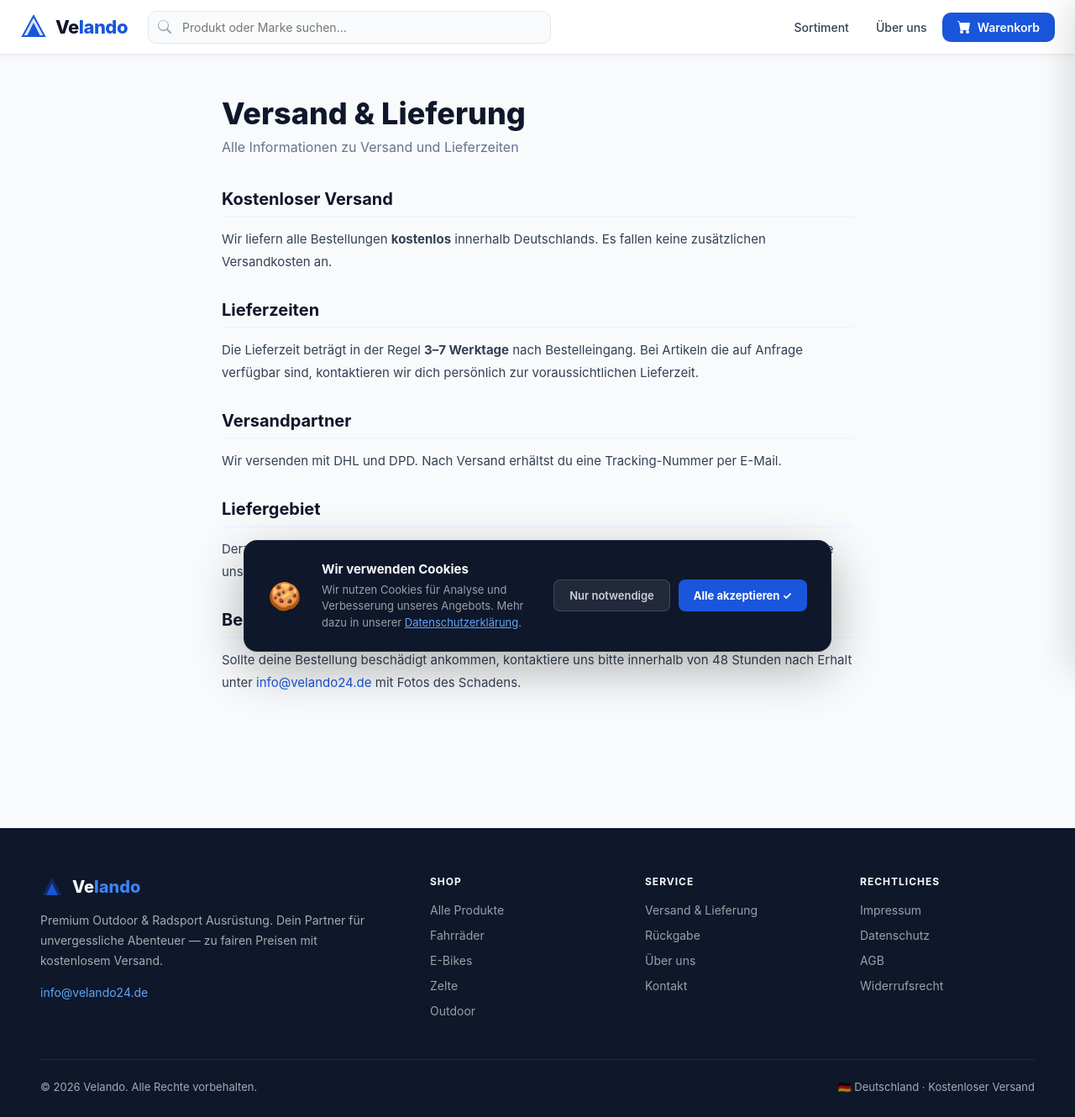
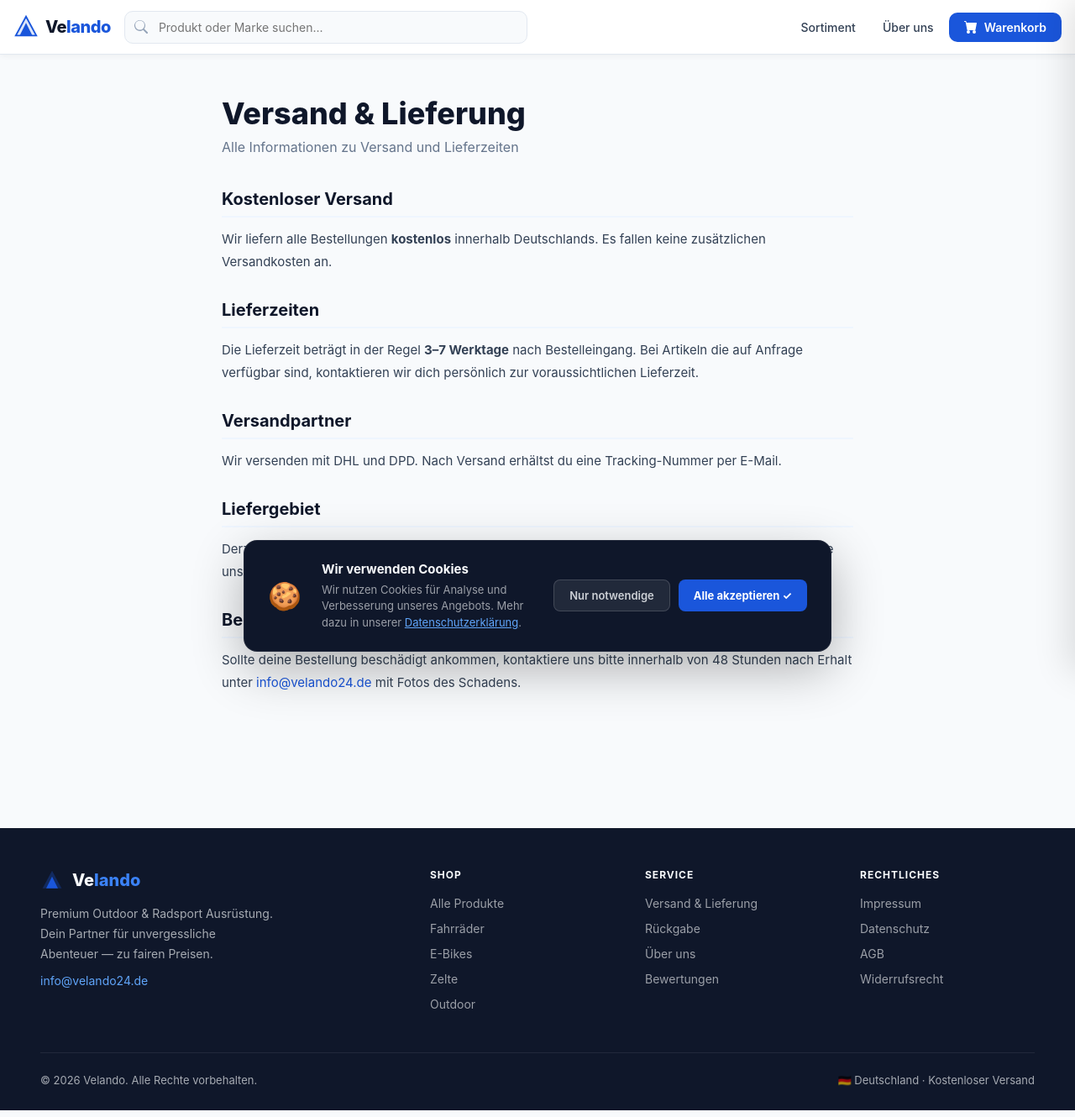
Before and after one commit to Bergerkush/velando, a Next.js app: page /versand in a window 1280 px wide. Shown: the whole page at 84% size. Built offline with nearby package versions, Linux system fonts and the light colour scheme.

Commit message:
Add files via upload

```diff
--- a/components/Footer.js
+++ b/components/Footer.js
@@ -2,38 +2,31 @@ import Link from 'next/link'
 
 export default function Footer() {
   return (
-    <footer style={{
-      background: '#0f172a',
-      color: 'rgba(248,250,252,0.65)',
-      padding: '56px 24px 28px',
-      marginTop: 80
-    }}>
+    <footer style={{ background: '#0f172a', color: 'rgba(248,250,252,0.65)', padding: '48px 24px 28px', marginTop: 80 }}>
+      <style>{`
+        .footer-grid { display: grid; grid-template-columns: 2fr 1fr 1fr 1fr; gap: 48; margin-bottom: 48px; }
+        @media (max-width: 768px) {
+          .footer-grid { grid-template-columns: 1fr 1fr !important; gap: 32px !important; }
+          .footer-brand { grid-column: 1 / -1; }
+        }
+        @media (max-width: 480px) {
+          .footer-grid { grid-template-columns: 1fr !important; }
+        }
+      `}</style>
       <div className="container">
-        <div style={{
-          display: 'grid',
-          gridTemplateColumns: '2fr 1fr 1fr 1fr',
-          gap: 48,
-          marginBottom: 48
-        }}>
-          {/* Brand */}
-          <div>
+        <div className="footer-grid" style={{ display: 'grid', gridTemplateColumns: '2fr 1fr 1fr 1fr', gap: 48, marginBottom: 48 }}>
+          <div className="footer-brand">
             <div style={{ display: 'flex', alignItems: 'center', gap: 10, marginBottom: 14 }}>
               <svg width="28" height="28" viewBox="0 0 32 32" fill="none">
                 <path d="M16 3L29 27H3L16 3Z" fill="#1a56db" opacity="0.3"/>
                 <path d="M16 11L24 27H8L16 11Z" fill="#1a56db"/>
               </svg>
-              <span style={{ fontWeight: 800, fontSize: 20, color: '#f8fafc' }}>
-                Ve<span style={{ color: '#3b82f6' }}>lando</span>
-              </span>
+              <span style={{ fontWeight: 800, fontSize: 20, color: '#f8fafc' }}>Ve<span style={{ color: '#3b82f6' }}>lando</span></span>
             </div>
-            <p style={{ fontSize: 14, lineHeight: 1.7 }}>
-              Premium Outdoor & Radsport Ausrüstung. Dein Partner für unvergessliche Abenteuer — zu fairen Preisen mit kostenlosem Versand.
+            <p style={{ fontSize: 14, lineHeight: 1.7, maxWidth: 280 }}>
+              Premium Outdoor & Radsport Ausrüstung. Dein Partner für unvergessliche Abenteuer — zu fairen Preisen.
             </p>
-            <div style={{ marginTop: 16 }}>
-              <a href="mailto:info@velando24.de" style={{ color: '#60a5fa', fontSize: 14, textDecoration: 'none' }}>
-                info@velando24.de
-              </a>
-            </div>
+            <a href="mailto:info@velando24.de" style={{ color: '#60a5fa', fontSize: 14, textDecoration: 'none', display: 'block', marginTop: 12 }}>info@velando24.de</a>
           </div>
 
           <FooterCol title="Shop" links={[
@@ -48,7 +41,7 @@ export default function Footer() {
             { label: 'Versand & Lieferung', href: '/versand' },
             { label: 'Rückgabe', href: '/rueckgabe' },
             { label: 'Über uns', href: '/ueber-uns' },
-            { label: 'Kontakt', href: 'mailto:info@velando24.de' },
+            { label: 'Bewertungen', href: '/bewertungen' },
           ]} />
 
           <FooterCol title="Rechtliches" links={[
@@ -59,16 +52,7 @@ export default function Footer() {
           ]} />
         </div>
 
-        <div style={{
-          borderTop: '1px solid rgba(255,255,255,0.08)',
-          paddingTop: 24,
-          display: 'flex',
-          justifyContent: 'space-between',
-          alignItems: 'center',
-          fontSize: 13,
-          flexWrap: 'wrap',
-          gap: 8
-        }}>
+        <div style={{ borderTop: '1px solid rgba(255,255,255,0.08)', paddingTop: 24, display: 'flex', justifyContent: 'space-between', alignItems: 'center', fontSize: 13, flexWrap: 'wrap', gap: 8 }}>
           <span>© 2026 Velando. Alle Rechte vorbehalten.</span>
           <span>🇩🇪 Deutschland · Kostenloser Versand</span>
         </div>
@@ -80,30 +64,14 @@ export default function Footer() {
 function FooterCol({ title, links }) {
   return (
     <div>
-      <h4 style={{
-        fontSize: 12,
-        fontWeight: 700,
-        textTransform: 'uppercase',
-        letterSpacing: '1px',
-        color: '#f8fafc',
-        marginBottom: 16
-      }}>
-        {title}
-      </h4>
+      <h4 style={{ fontSize: 12, fontWeight: 700, textTransform: 'uppercase', letterSpacing: '1px', color: '#f8fafc', marginBottom: 16 }}>{title}</h4>
       <ul style={{ listStyle: 'none', display: 'flex', flexDirection: 'column', gap: 10 }}>
         {links.map(l => (
           <li key={l.label}>
-            <a href={l.href} style={{
-              color: 'rgba(248,250,252,0.6)',
-              fontSize: 14,
-              transition: 'color 0.2s',
-              textDecoration: 'none'
-            }}
-            onMouseEnter={e => e.target.style.color = '#3b82f6'}
-            onMouseLeave={e => e.target.style.color = 'rgba(248,250,252,0.6)'}
-            >
-              {l.label}
-            </a>
+            <a href={l.href} style={{ color: 'rgba(248,250,252,0.6)', fontSize: 14, textDecoration: 'none' }}
+              onMouseEnter={e => e.target.style.color = '#3b82f6'}
+              onMouseLeave={e => e.target.style.color = 'rgba(248,250,252,0.6)'}
+            >{l.label}</a>
           </li>
         ))}
       </ul>
--- a/components/Header.js
+++ b/components/Header.js
@@ -6,135 +6,102 @@ import CartDrawer from './CartDrawer'
 export default function Header({ onSearch, searchValue }) {
   const { totalItems } = useCart()
   const [cartOpen, setCartOpen] = useState(false)
+  const [menuOpen, setMenuOpen] = useState(false)
+  const [searchOpen, setSearchOpen] = useState(false)
 
   return (
     <>
-      <header style={{
-        background: '#fff',
-        borderBottom: '1px solid #e2e8f0',
-        position: 'sticky',
-        top: 0,
-        zIndex: 100,
-        boxShadow: '0 1px 8px rgba(0,0,0,0.06)'
-      }}>
-        <div className="container" style={{
-          display: 'flex',
-          alignItems: 'center',
-          height: 64,
-          gap: 24
-        }}>
+      <style>{`
+        @media (max-width: 768px) {
+          .header-search { display: none !important; }
+          .header-nav { display: none !important; }
+          .header-mobile-btns { display: flex !important; }
+          .mobile-menu { display: ${menuOpen ? 'flex' : 'none'} !important; }
+          .mobile-search { display: ${searchOpen ? 'flex' : 'none'} !important; }
+        }
+        @media (min-width: 769px) {
+          .header-mobile-btns { display: none !important; }
+          .mobile-menu { display: none !important; }
+          .mobile-search { display: none !important; }
+        }
+      `}</style>
+
+      <header style={{ background: '#fff', borderBottom: '1px solid #e2e8f0', position: 'sticky', top: 0, zIndex: 100, boxShadow: '0 1px 8px rgba(0,0,0,0.06)' }}>
+        <div className="container" style={{ display: 'flex', alignItems: 'center', height: 64, gap: 16, padding: '0 16px' }}>
+
           {/* Logo */}
-          <Link href="/" style={{ display: 'flex', alignItems: 'center', gap: 10, flexShrink: 0 }}>
-            <svg width="32" height="32" viewBox="0 0 32 32" fill="none">
+          <Link href="/" style={{ display: 'flex', alignItems: 'center', gap: 8, flexShrink: 0, textDecoration: 'none' }}>
+            <svg width="30" height="30" viewBox="0 0 32 32" fill="none">
               <path d="M16 3L29 27H3L16 3Z" fill="#1a56db" opacity="0.15"/>
               <path d="M16 3L29 27H3L16 3Z" fill="none" stroke="#1a56db" strokeWidth="2"/>
               <path d="M16 11L24 27H8L16 11Z" fill="#1a56db"/>
             </svg>
-            <span style={{
-              fontWeight: 800,
-              fontSize: 22,
-              color: '#0f172a',
-              letterSpacing: '-0.5px'
-            }}>
+            <span style={{ fontWeight: 800, fontSize: 20, color: '#0f172a', letterSpacing: '-0.5px' }}>
               Ve<span style={{ color: '#1a56db' }}>lando</span>
             </span>
           </Link>
 
-          {/* Search */}
-          <div style={{ flex: 1, maxWidth: 480, position: 'relative' }}>
-            <svg style={{ position: 'absolute', left: 12, top: '50%', transform: 'translateY(-50%)', color: '#94a3b8' }}
-              width="16" height="16" fill="currentColor" viewBox="0 0 16 16">
+          {/* Desktop Search */}
+          <div className="header-search" style={{ flex: 1, maxWidth: 480, position: 'relative' }}>
+            <svg style={{ position: 'absolute', left: 12, top: '50%', transform: 'translateY(-50%)', color: '#94a3b8' }} width="16" height="16" fill="currentColor" viewBox="0 0 16 16">
               <path d="M11.742 10.344a6.5 6.5 0 1 0-1.397 1.398h-.001c.03.04.062.078.098.115l3.85 3.85a1 1 0 0 0 1.415-1.414l-3.85-3.85a1.007 1.007 0 0 0-.115-.099zm-5.242 1.156a5.5 5.5 0 1 1 0-11 5.5 5.5 0 0 1 0 11z"/>
             </svg>
-            <input
-              type="text"
-              placeholder="Produkt oder Marke suchen..."
-              value={searchValue || ''}
-              onChange={e => onSearch && onSearch(e.target.value)}
-              style={{
-                width: '100%',
-                padding: '10px 14px 10px 40px',
-                border: '1.5px solid #e2e8f0',
-                borderRadius: 10,
-                fontSize: 14,
-                outline: 'none',
-                background: '#f8fafc',
-                transition: 'border-color 0.2s',
-                color: '#0f172a'
-              }}
+            <input type="text" placeholder="Produkt oder Marke suchen..." value={searchValue || ''} onChange={e => onSearch && onSearch(e.target.value)}
+              style={{ width: '100%', padding: '10px 14px 10px 40px', border: '1.5px solid #e2e8f0', borderRadius: 10, fontSize: 14, outline: 'none', background: '#f8fafc', color: '#0f172a' }}
               onFocus={e => e.target.style.borderColor = '#1a56db'}
               onBlur={e => e.target.style.borderColor = '#e2e8f0'}
             />
           </div>
 
-          {/* Nav */}
-          <nav style={{ display: 'flex', alignItems: 'center', gap: 4, marginLeft: 'auto' }}>
-            <Link href="/" style={{
-              padding: '8px 14px',
-              borderRadius: 8,
-              fontSize: 14,
-              fontWeight: 500,
-              color: '#334155',
-              transition: 'background 0.15s'
-            }}
-            onMouseEnter={e => e.target.style.background = '#f1f5f9'}
-            onMouseLeave={e => e.target.style.background = 'transparent'}
-            >
-              Sortiment
-            </Link>
-            <Link href="/ueber-uns" style={{
-              padding: '8px 14px',
-              borderRadius: 8,
-              fontSize: 14,
-              fontWeight: 500,
-              color: '#334155'
-            }}>
-              Über uns
-            </Link>
-
-            {/* Cart button */}
-            <button
-              onClick={() => setCartOpen(true)}
-              style={{
-                display: 'flex',
-                alignItems: 'center',
-                gap: 8,
-                padding: '9px 18px',
-                background: '#1a56db',
-                color: '#fff',
-                border: 'none',
-                borderRadius: 10,
-                fontSize: 14,
-                fontWeight: 600,
-                cursor: 'pointer',
-                transition: 'background 0.2s',
-                position: 'relative'
-              }}
-              onMouseEnter={e => e.currentTarget.style.background = '#1340b0'}
-              onMouseLeave={e => e.currentTarget.style.background = '#1a56db'}
-            >
-              <svg width="16" height="16" fill="currentColor" viewBox="0 0 16 16">
-                <path d="M0 1.5A.5.5 0 0 1 .5 1H2a.5.5 0 0 1 .485.379L2.89 3H14.5a.5.5 0 0 1 .491.592l-1.5 8A.5.5 0 0 1 13 12H4a.5.5 0 0 1-.491-.408L2.01 3.607 1.61 2H.5a.5.5 0 0 1-.5-.5zM5 12a2 2 0 1 0 0 4 2 2 0 0 0 0-4zm7 0a2 2 0 1 0 0 4 2 2 0 0 0 0-4z"/>
-              </svg>
+          {/* Desktop Nav */}
+          <nav className="header-nav" style={{ display: 'flex', alignItems: 'center', gap: 4, marginLeft: 'auto' }}>
+            <Link href="/" style={{ padding: '8px 14px', borderRadius: 8, fontSize: 14, fontWeight: 500, color: '#334155', textDecoration: 'none' }}>Sortiment</Link>
+            <Link href="/ueber-uns" style={{ padding: '8px 14px', borderRadius: 8, fontSize: 14, fontWeight: 500, color: '#334155', textDecoration: 'none' }}>Über uns</Link>
+            <button onClick={() => setCartOpen(true)} style={{ display: 'flex', alignItems: 'center', gap: 8, padding: '9px 18px', background: '#1a56db', color: '#fff', border: 'none', borderRadius: 10, fontSize: 14, fontWeight: 600, cursor: 'pointer' }}>
+              <svg width="16" height="16" fill="currentColor" viewBox="0 0 16 16"><path d="M0 1.5A.5.5 0 0 1 .5 1H2a.5.5 0 0 1 .485.379L2.89 3H14.5a.5.5 0 0 1 .491.592l-1.5 8A.5.5 0 0 1 13 12H4a.5.5 0 0 1-.491-.408L2.01 3.607 1.61 2H.5a.5.5 0 0 1-.5-.5zM5 12a2 2 0 1 0 0 4 2 2 0 0 0 0-4zm7 0a2 2 0 1 0 0 4 2 2 0 0 0 0-4z"/></svg>
               Warenkorb
-              {totalItems > 0 && (
-                <span style={{
-                  background: '#f59e0b',
-                  color: '#0f172a',
-                  borderRadius: '50%',
-                  width: 20,
-                  height: 20,
-                  fontSize: 11,
-                  fontWeight: 700,
-                  display: 'flex',
-                  alignItems: 'center',
-                  justifyContent: 'center'
-                }}>
-                  {totalItems}
-                </span>
-              )}
+              {totalItems > 0 && <span style={{ background: '#f59e0b', color: '#0f172a', borderRadius: '50%', width: 20, height: 20, fontSize: 11, fontWeight: 700, display: 'flex', alignItems: 'center', justifyContent: 'center' }}>{totalItems}</span>}
             </button>
           </nav>
+
+          {/* Mobile buttons */}
+          <div className="header-mobile-btns" style={{ marginLeft: 'auto', alignItems: 'center', gap: 8 }}>
+            {/* Search icon */}
+            <button onClick={() => setSearchOpen(!searchOpen)} style={{ background: '#f8fafc', border: '1.5px solid #e2e8f0', borderRadius: 9, width: 40, height: 40, display: 'flex', alignItems: 'center', justifyContent: 'center', cursor: 'pointer' }}>
+              <svg width="16" height="16" fill="#64748b" viewBox="0 0 16 16"><path d="M11.742 10.344a6.5 6.5 0 1 0-1.397 1.398h-.001c.03.04.062.078.098.115l3.85 3.85a1 1 0 0 0 1.415-1.414l-3.85-3.85a1.007 1.007 0 0 0-.115-.099zm-5.242 1.156a5.5 5.5 0 1 1 0-11 5.5 5.5 0 0 1 0 11z"/></svg>
+            </button>
+            {/* Cart icon */}
+            <button onClick={() => setCartOpen(true)} style={{ background: '#1a56db', border: 'none', borderRadius: 9, width: 40, height: 40, display: 'flex', alignItems: 'center', justifyContent: 'center', cursor: 'pointer', position: 'relative' }}>
+              <svg width="16" height="16" fill="#fff" viewBox="0 0 16 16"><path d="M0 1.5A.5.5 0 0 1 .5 1H2a.5.5 0 0 1 .485.379L2.89 3H14.5a.5.5 0 0 1 .491.592l-1.5 8A.5.5 0 0 1 13 12H4a.5.5 0 0 1-.491-.408L2.01 3.607 1.61 2H.5a.5.5 0 0 1-.5-.5zM5 12a2 2 0 1 0 0 4 2 2 0 0 0 0-4zm7 0a2 2 0 1 0 0 4 2 2 0 0 0 0-4z"/></svg>
+              {totalItems > 0 && <span style={{ position: 'absolute', top: -6, right: -6, background: '#f59e0b', color: '#0f172a', borderRadius: '50%', width: 18, height: 18, fontSize: 10, fontWeight: 700, display: 'flex', alignItems: 'center', justifyContent: 'center' }}>{totalItems}</span>}
+            </button>
+            {/* Burger */}
+            <button onClick={() => setMenuOpen(!menuOpen)} style={{ background: '#f8fafc', border: '1.5px solid #e2e8f0', borderRadius: 9, width: 40, height: 40, display: 'flex', flexDirection: 'column', alignItems: 'center', justifyContent: 'center', gap: 4, cursor: 'pointer' }}>
+              <span style={{ width: 16, height: 2, background: '#334155', borderRadius: 1 }} />
+              <span style={{ width: 16, height: 2, background: '#334155', borderRadius: 1 }} />
+              <span style={{ width: 16, height: 2, background: '#334155', borderRadius: 1 }} />
+            </button>
+          </div>
+        </div>
+
+        {/* Mobile search bar */}
+        <div className="mobile-search" style={{ padding: '8px 16px 12px', borderTop: '1px solid #f1f5f9' }}>
+          <div style={{ position: 'relative', width: '100%' }}>
+            <svg style={{ position: 'absolute', left: 12, top: '50%', transform: 'translateY(-50%)', color: '#94a3b8' }} width="16" height="16" fill="currentColor" viewBox="0 0 16 16">
+              <path d="M11.742 10.344a6.5 6.5 0 1 0-1.397 1.398h-.001c.03.04.062.078.098.115l3.85 3.85a1 1 0 0 0 1.415-1.414l-3.85-3.85a1.007 1.007 0 0 0-.115-.099zm-5.242 1.156a5.5 5.5 0 1 1 0-11 5.5 5.5 0 0 1 0 11z"/>
+            </svg>
+            <input type="text" placeholder="Suchen..." value={searchValue || ''} onChange={e => onSearch && onSearch(e.target.value)} autoFocus
+              style={{ width: '100%', padding: '10px 14px 10px 40px', border: '1.5px solid #1a56db', borderRadius: 10, fontSize: 14, outline: 'none', background: '#f8fafc', color: '#0f172a' }}
+            />
+          </div>
+        </div>
+
+        {/* Mobile menu */}
+        <div className="mobile-menu" style={{ flexDirection: 'column', borderTop: '1px solid #e2e8f0', background: '#fff' }}>
+          <Link href="/" onClick={() => setMenuOpen(false)} style={{ padding: '16px 20px', fontSize: 15, fontWeight: 600, color: '#0f172a', textDecoration: 'none', borderBottom: '1px solid #f1f5f9' }}>Sortiment</Link>
+          <Link href="/ueber-uns" onClick={() => setMenuOpen(false)} style={{ padding: '16px 20px', fontSize: 15, fontWeight: 600, color: '#0f172a', textDecoration: 'none', borderBottom: '1px solid #f1f5f9' }}>Über uns</Link>
+          <Link href="/bewertungen" onClick={() => setMenuOpen(false)} style={{ padding: '16px 20px', fontSize: 15, fontWeight: 600, color: '#0f172a', textDecoration: 'none', borderBottom: '1px solid #f1f5f9' }}>Bewertungen</Link>
+          <a href="mailto:info@velando24.de" style={{ padding: '16px 20px', fontSize: 15, fontWeight: 600, color: '#1a56db', textDecoration: 'none' }}>info@velando24.de</a>
         </div>
       </header>
 
```
